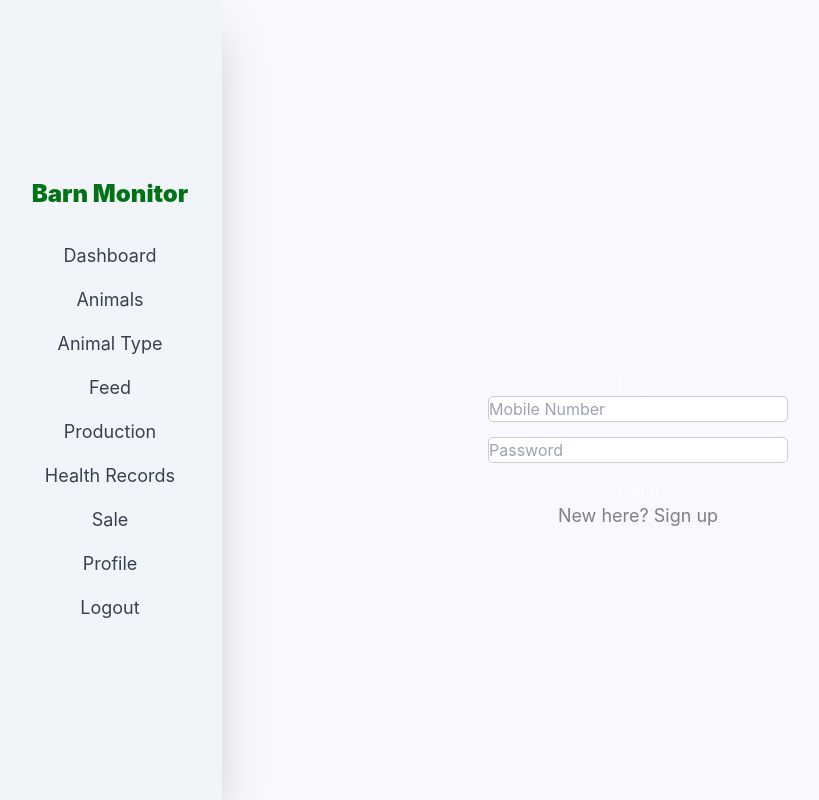
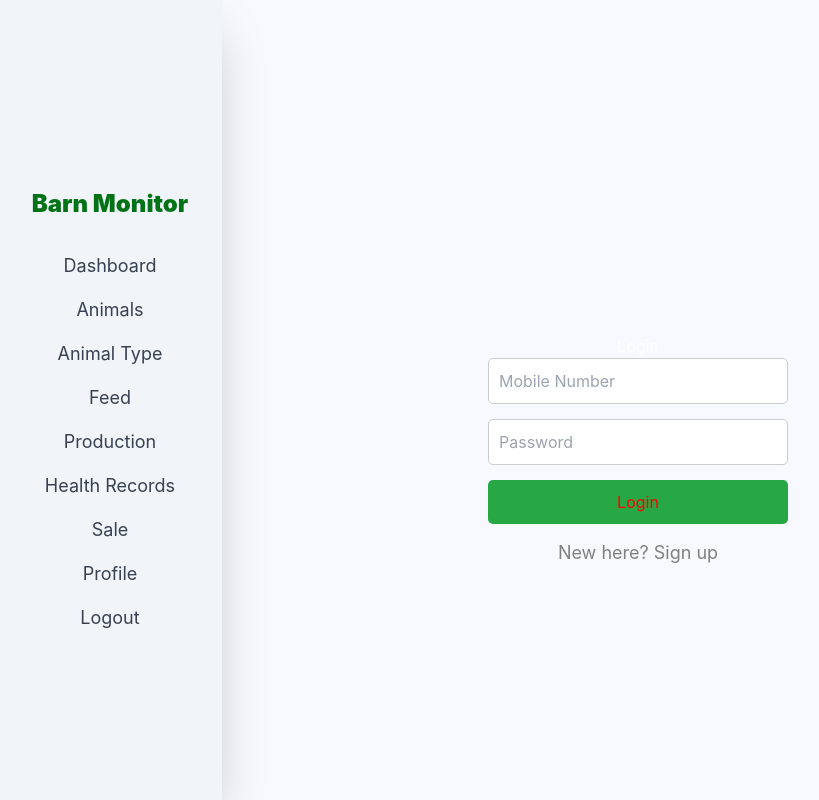
Before and after one commit to ImeldaHope/BarnMonitor, a React (Vite) app in the folder client/: page /login in a window 1280 px wide. Shown: the whole page, without its empty margins (2-821 px from the left). Built offline with nearby package versions, Linux system fonts and the light colour scheme.

Commit message:
updates animaltyplist and health record

```diff
--- a/client/src/App.css
+++ b/client/src/App.css
@@ -57,7 +57,7 @@ input {
 button {
   padding: 10px 20px;
   background-color: #28a745;
-  color: white;
+  color: red;
   border: none;
   border-radius: 5px;
   font-size: 16px;
--- a/client/src/App.jsx
+++ b/client/src/App.jsx
@@ -14,20 +14,18 @@ import Signup from "./components/Signup";
 const App = () => {
   return (
     <>
-      <div className='flex items-start'>
-        <div className='fixed top-0 left-0'>
-          <Sidebar/>
+      <div className="flex items-start">
+        <div className="fixed top-0 left-0">
+          <Sidebar />
         </div>
         <Router>
           <Routes>
-            <Route path="/" element={<Login />} />
+            <Route path="/" element={<SplashScreen />} />
             <Route path="/signup" element={<Signup />} />
             <Route path="/dashboard" element={<Dashboard />} />
-            <Route path="/animal-types" element={<AnimalTypeList />} />
-            <Route path="/health-records" element={<AddHealthRecord />} />
+            <Route path="/animal_types" element={<AnimalTypeList />} />
+            <Route path="/health_records" element={<AddHealthRecord />} />
             <Route path="/login" element={<Login />} />
-            <Route path="/animal-types" element={<AnimalTypeList />} />
-            <Route path="/health-records" element={<AddHealthRecord />} />
             <Route path="/animals" element={<Animals />} />
             <Route path="/animal_detail" element={<AnimalDetail />} />
           </Routes>
--- a/client/src/components/AddHealthRecord.jsx
+++ b/client/src/components/AddHealthRecord.jsx
@@ -69,7 +69,7 @@ const AddHealthRecord = () => {
 
   return (
     <div className="container mx-auto p-6">
-      <h2 className="text-3xl font-bold mb-6">Add Health Record</h2>
+      <h2 className="text-primary_1 font-black text-2xl mb-8">Add Health Record</h2>
 
       <form onSubmit={handleSubmit} className="bg-white shadow-md rounded px-8 pt-6 pb-8 mb-4">
         <div className="mb-4">
@@ -139,8 +139,8 @@ const AddHealthRecord = () => {
       {successMessage && <p className="text-green-500 text-xs italic">{successMessage}</p>}
       {errorMessage && <p className="text-red-500 text-xs italic">{errorMessage}</p>}
 
-      <h2 className="text-2xl font-bold mt-10">Health Records</h2>
-      <table className="min-w-full bg-white shadow-md rounded mt-6">
+      <h2 className="text-primary_1 font-black text-2xl mb-8">Health Records</h2>
+      <table className="min-w-full bg-white shadow-md rounded mt-6" >
         <thead>
           <tr>
             <th className="py-2 px-4 bg-gray-200">Animal ID</th>
--- a/client/src/components/AnimalTypeList.jsx
+++ b/client/src/components/AnimalTypeList.jsx
@@ -3,32 +3,17 @@ import React, { useState, useEffect } from 'react';
 
 const AnimalTypeList = () => {
   const [animalTypes, setAnimalTypes] = useState([]);
-  const [errorMessage, setErrorMessage] = useState('');
 
   useEffect(() => {
-    fetch('http://localhost:5000/api/animal_types')
-      .then((res) => {
-        if (!res.ok) {
-          throw new Error('Failed to fetch animal types');
-        }
-        return res.json();
-      })
-      .then((data) => {
-        setAnimalTypes(data);
-        setErrorMessage('');
-      })
-      .catch((error) => {
-        console.error('Error:', error);
-        setErrorMessage('Failed to load animal types');
-      });
+    fetch('/api/animal_types')
+      .then((res) => res.json())
+      .then((data) => setAnimalTypes(data))
+      .catch((error) => console.error('Error:', error));
   }, []);
 
   return (
     <div className="container mx-auto p-6">
-      <h2 className="text-3xl font-bold mb-6">Animal Types</h2>
-
-      {errorMessage && <p className="text-red-500">{errorMessage}</p>}
-
+      <h2 className="text-primary_1 font-black text-2xl mb-8">Animal Types</h2>
       <ul className="bg-white shadow-md rounded px-6 py-4">
         {animalTypes.length > 0 ? (
           animalTypes.map((type) => (
--- a/client/src/components/Login.jsx
+++ b/client/src/components/Login.jsx
@@ -38,7 +38,7 @@ const Login = () => {
           onChange={(e) => setPassword(e.target.value)}
           required
         />
-        <button type="submit">Login</button>
+        <button type="submit" back>Login</button>
       </form>
       <p>
         New here? <a href="/signup">Sign up</a>
--- a/client/src/index.css
+++ b/client/src/index.css
@@ -24,3 +24,61 @@ body {
   min-width: 320px;
   min-height: 100vh;
 }
+
+
+.splash-container {
+  display: flex;
+  flex-direction: column;
+  justify-content: center;
+  align-items: center;
+  height: 100vh;
+  background-color: #ffffff;
+}
+
+.splash-logo {
+  width: 200px;
+  height: 200px;
+}
+
+h1 {
+  font-size: 36px;
+  margin: 20px 0;
+}
+
+p {
+  color: gray;
+  font-size: 18px;
+}
+.login-container {
+  display: flex;
+  flex-direction: column;
+  align-items: center;
+  margin-top: 100px;
+}
+
+form {
+  display: flex;
+  flex-direction: column;
+  gap: 15px;
+}
+
+input {
+  padding: 10px;
+  font-size: 16px;
+  border: 1px solid #ccc;
+  border-radius: 5px;
+  width: 300px;
+}
+
+button {
+  padding: 10px 20px;
+  background-color: #28a745;
+  color: red;
+  border: none;
+  border-radius: 5px;
+  font-size: 16px;
+}
+
+p {
+  margin-top: 15px;
+}
```
Also changed, not shown: client/src/components/SplashScreen.jsx (+9 -5 lines).
